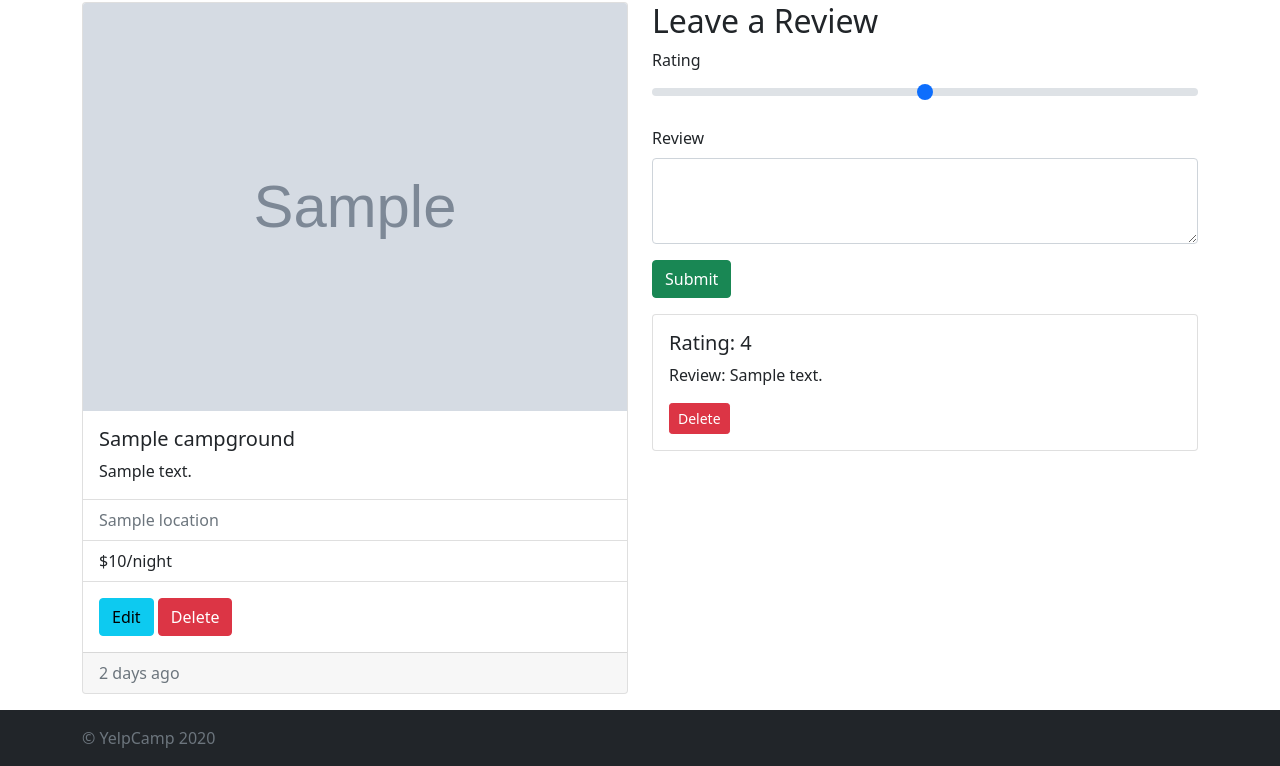
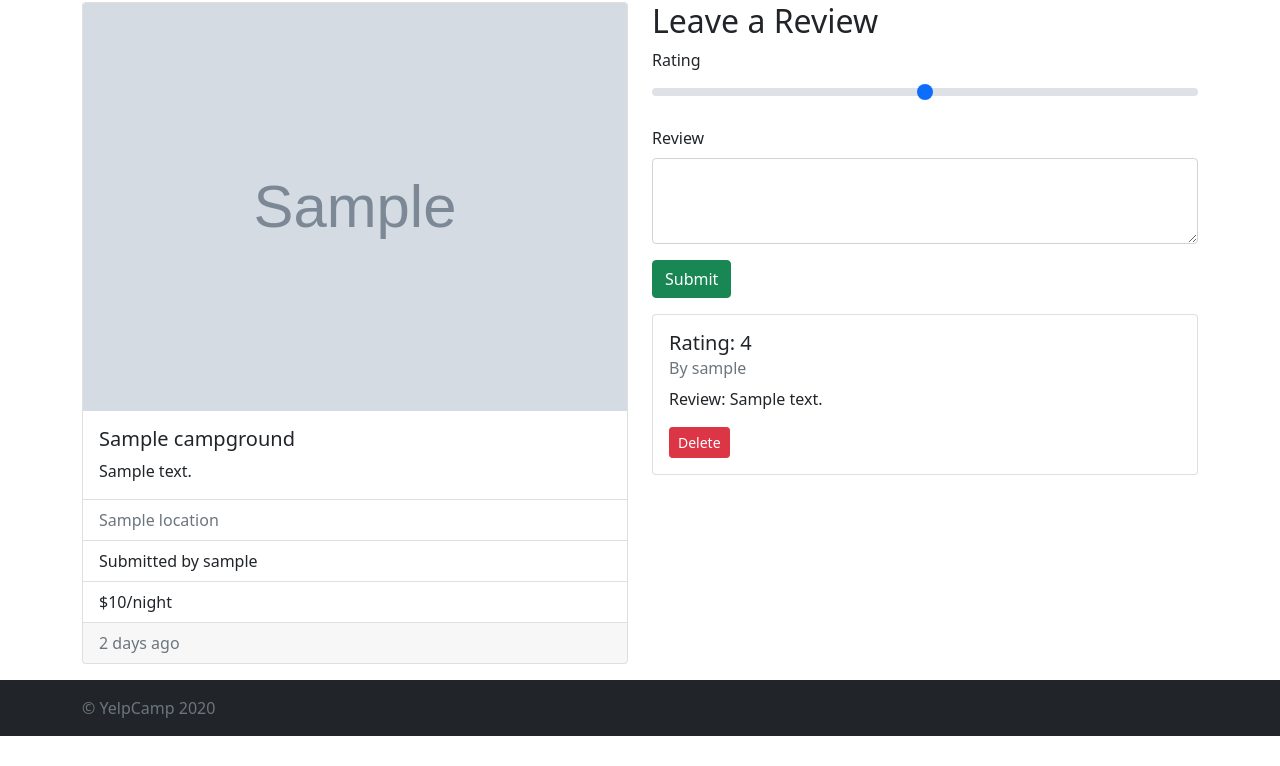
Before and after one commit to mkmenta/yelp-camp-python, a Flask app: template YelpCampPython/templates/campgrounds/show.html in a window 1280 px wide. Shown: the part 102-868 px from the top of the page. After the commit the page ends 838 px from the top, so only its background shows below. Run offline with Flask 2, Linux system fonts and the light colour scheme; the template is opened without the code that fills it: most values are stand-ins (such as "Sample title", 1, 10 or a date in 2020); grey boxes marked "Sample" are stand-in pictures; some libraries are stand-ins or nearby versions.

Commit message:
Hide edit/delete in campground

```diff
--- a/YelpCampPython/templates/campgrounds/show.html
+++ b/YelpCampPython/templates/campgrounds/show.html
@@ -10,14 +10,17 @@
                 </div>
                 <ul class="list-group list-group-flush">
                     <li class="list-group-item text-muted">{{ campground.location }}</li>
+                    <li class="list-group-item">Submitted by {{ campground.author.username }}</li>
                     <li class="list-group-item">${{ campground.price }}/night</li>
                 </ul>
+                {% if not current_user.is_anonymous and current_user.id==campground.author.id %}
                     <div class="card-body">
                         <a class="card-link btn btn-info" href="/campgrounds/{{ campground.id }}/edit">Edit</a>
                         <form class="d-inline" action="/campgrounds/{{ campground.id }}?_method=DELETE" method="POST">
                             <button class="btn btn-danger">Delete</button>
                         </form>
                     </div>
+                {% endif %}
                 <div class="card-footer text-muted">
                     2 days ago
                 </div>
@@ -44,6 +47,7 @@
                 <div class="card mb-3 ">
                     <div class="card-body">
                         <h5 class="card-title">Rating: {{ review.rating }}</h5>
+                        <h6 class="card-subtitle mb-2 text-muted">By {{ review.author.username }}</h6>
                         <p class="card-text">Review: {{ review.body }}</p>
                         <form action="/campgrounds/{{ campground.id }}/reviews/{{ review.id }}?_method=DELETE"
                               method="POST">
```
Lines whose indentation alone changed are shown as unchanged.
